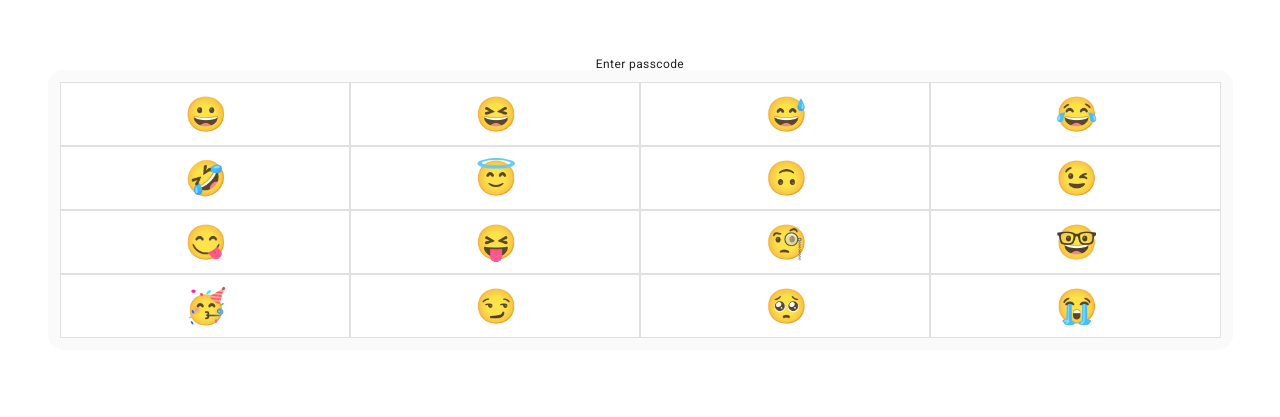
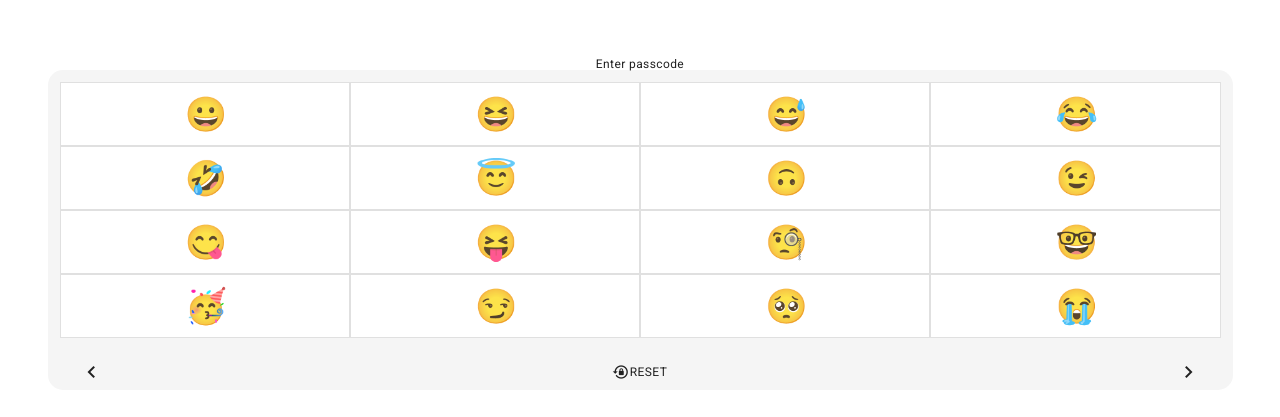
Before and after one commit to Thomas-Leung/emoji-password, a Vue app: page /#/ in a window 1280 px wide. Shown: the part 273-690 px from the top of the page. Built offline with nearby package versions, Linux system fonts and the light colour scheme.

Commit message:
added left, right and reset buttons

```diff
--- a/src/components/EmojiPwd.vue
+++ b/src/components/EmojiPwd.vue
@@ -1,12 +1,12 @@
 <template>
   <v-sheet class="pa-4">
-    <v-container class="grey lighten-5" style="border-radius:15px">
+    <v-container class="grey lighten-4" style="border-radius:15px">
       <v-row v-for="i in 4" :key="i" no-gutters>
         <v-col v-for="j in 4" :key="j">
           <v-card height="8vh" outlined tile align="center">
             <v-btn
               class="display-1"
-              ripple="true"
+              ripple
               tile
               text
               width="100%"
@@ -14,6 +14,24 @@
             >{{emoji[i == 1? i * j : 4*(i-1) + j]}}</v-btn>
             <!-- <p class="display-1 mb-0">{{emoji[i * j]}}</p> -->
           </v-card>
+        </v-col>
+      </v-row>
+      <v-row align="center" justify="space-between">
+        <v-col class="pb-0 pt-1" cols="auto">
+          <v-btn text>
+            <v-icon>mdi-chevron-left</v-icon>
+          </v-btn>
+        </v-col>
+         <v-col class="pb-0 pt-1" cols="auto">
+          <v-btn text class="caption">
+            <v-icon size="16">mdi-lock-reset</v-icon>
+            Reset
+          </v-btn>
+        </v-col>
+        <v-col class="pb-0 pt-1" cols="auto">
+          <v-btn text>
+            <v-icon>mdi-chevron-right</v-icon>
+          </v-btn>
         </v-col>
       </v-row>
     </v-container>
```
